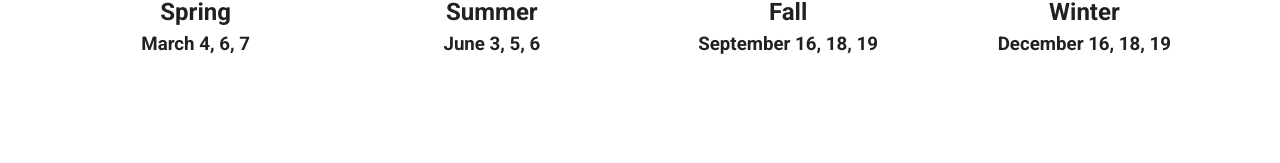
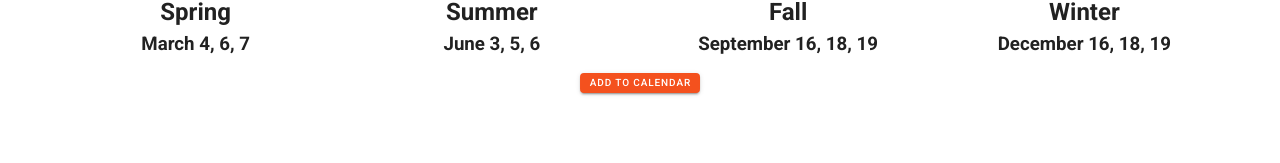
Before and after one commit to saint-isidore-guild/ember-days, a Vue app: page / in a window 1280 px wide. Shown: the part 465-628 px from the top of the page. Built offline with nearby package versions, Linux system fonts and the light colour scheme.

Commit message:
add skeleton CalendarGenerator component with download button

```diff
--- a/src/App.vue
+++ b/src/App.vue
@@ -71,6 +71,9 @@
       </div>
 
       <ember-days :year="year"></ember-days>
+      <calendar-generator  :year="year"></calendar-generator>
+
+
 
     </v-main>
     <v-footer app>
@@ -80,18 +83,21 @@
 </template>
 
 <script>
-import EmberDays from "./components/EmberDays"
+import EmberDays from "./components/EmberDays";
+import CalendarGenerator from "./components/CalendarGenerator";
+
 
 export default {
-  name: 'App',
+  name: "App",
 
   components: {
-    EmberDays
+    EmberDays,
+    CalendarGenerator,
   },
 
   data: () => ({
     year: new Date().getFullYear(),
-    dialog: false
+    dialog: false,
   }),
 };
 </script>
--- /dev/null
+++ b/src/components/CalendarGenerator.vue
@@ -0,0 +1,10 @@
+
+<template >
+    <v-btn x-small color="primary" dark :style="{left: '50%', transform:'translateX(-50%)'}"> Add to Calendar </v-btn>
+</template>
+
+<script>
+export default {
+  name: "CalendarGenerator",
+};
+</script>
```
